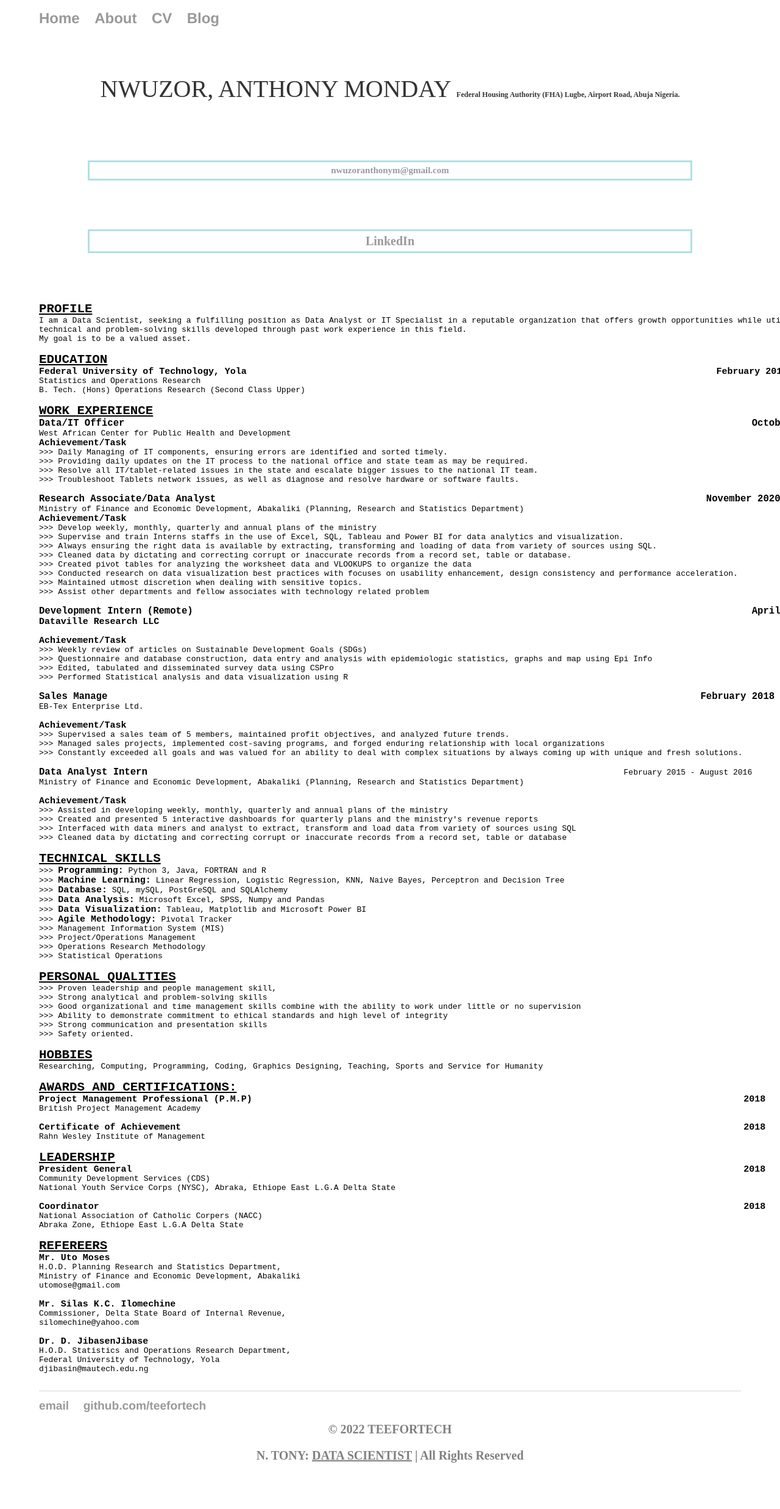
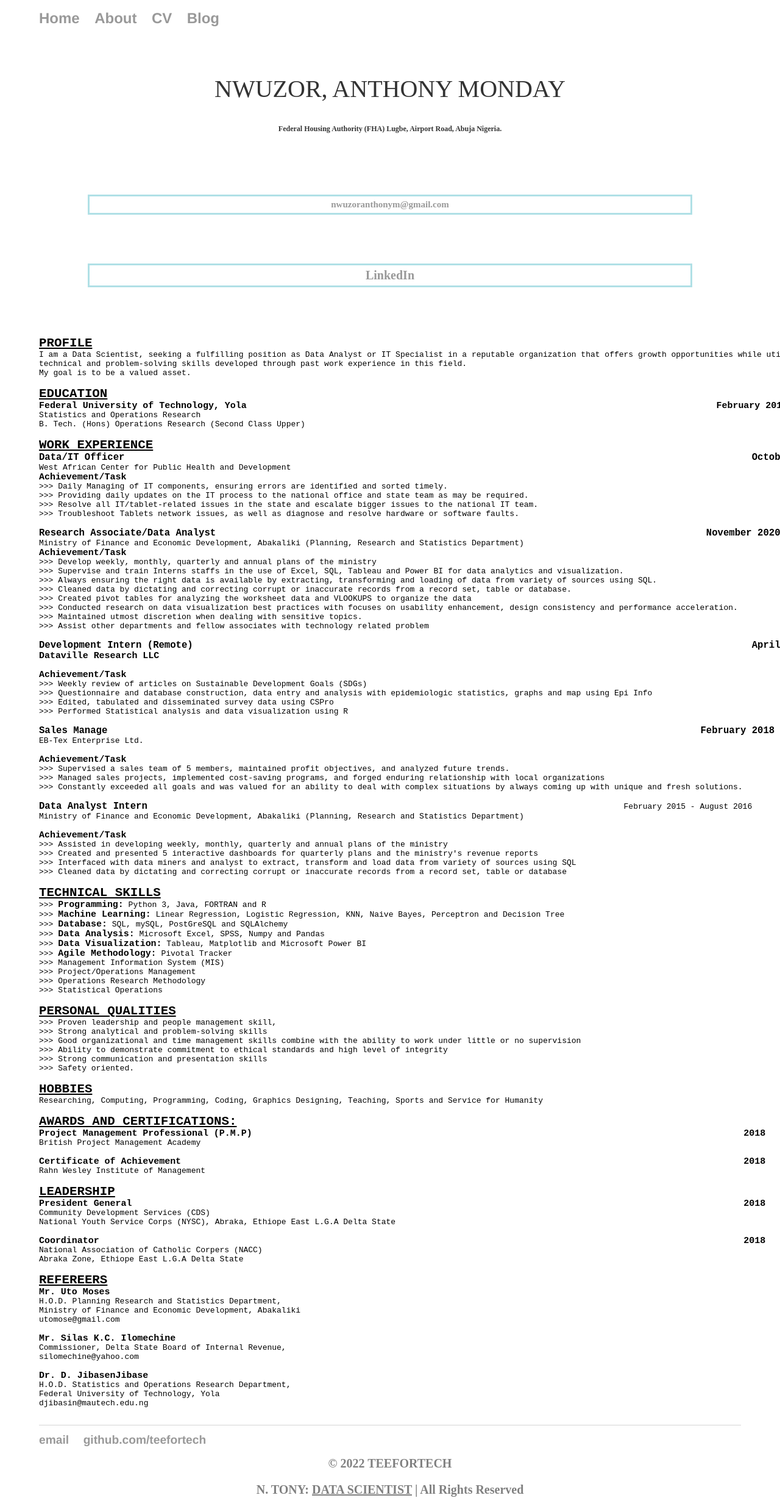
Before and after one commit to teefortech/teefortech.github.io, a Jekyll site: the page built from cv/index.html, in a window 1280 px wide. Shown: the whole page at 61% size. Built offline with Jekyll 4.4.1, drawn with Linux system fonts in a browser that asks for light colours; before the commit the page ends 2418 px from its top, so only the background shows below that.

Commit message:
Update index.html

```diff
--- a/cv/index.html
+++ b/cv/index.html
@@ -5,7 +5,7 @@
 	<div class="cv">
 
 	<br style=text-align:center;font-size:160%;>
-                 <p style=text-align:center;font-size:250%;>NWUZOR, ANTHONY MONDAY
+                 <p style=text-align:center;font-size:250%;>NWUZOR, ANTHONY MONDAY<br>
 <b style=font-size:30%;>Federal Housing Authority (FHA) Lugbe, Airport Road, Abuja Nigeria.<br>
 	<ul style="text-align: center; font-size: 50px; background-color: white; color: white; border: 3px solid powderblue; padding:5px;margin:80px;font-family: Times New Roman">
   <li><a href="mailto:nwuzoranthonym@gmail.com">nwuzoranthonym@gmail.com</a></li>
```
